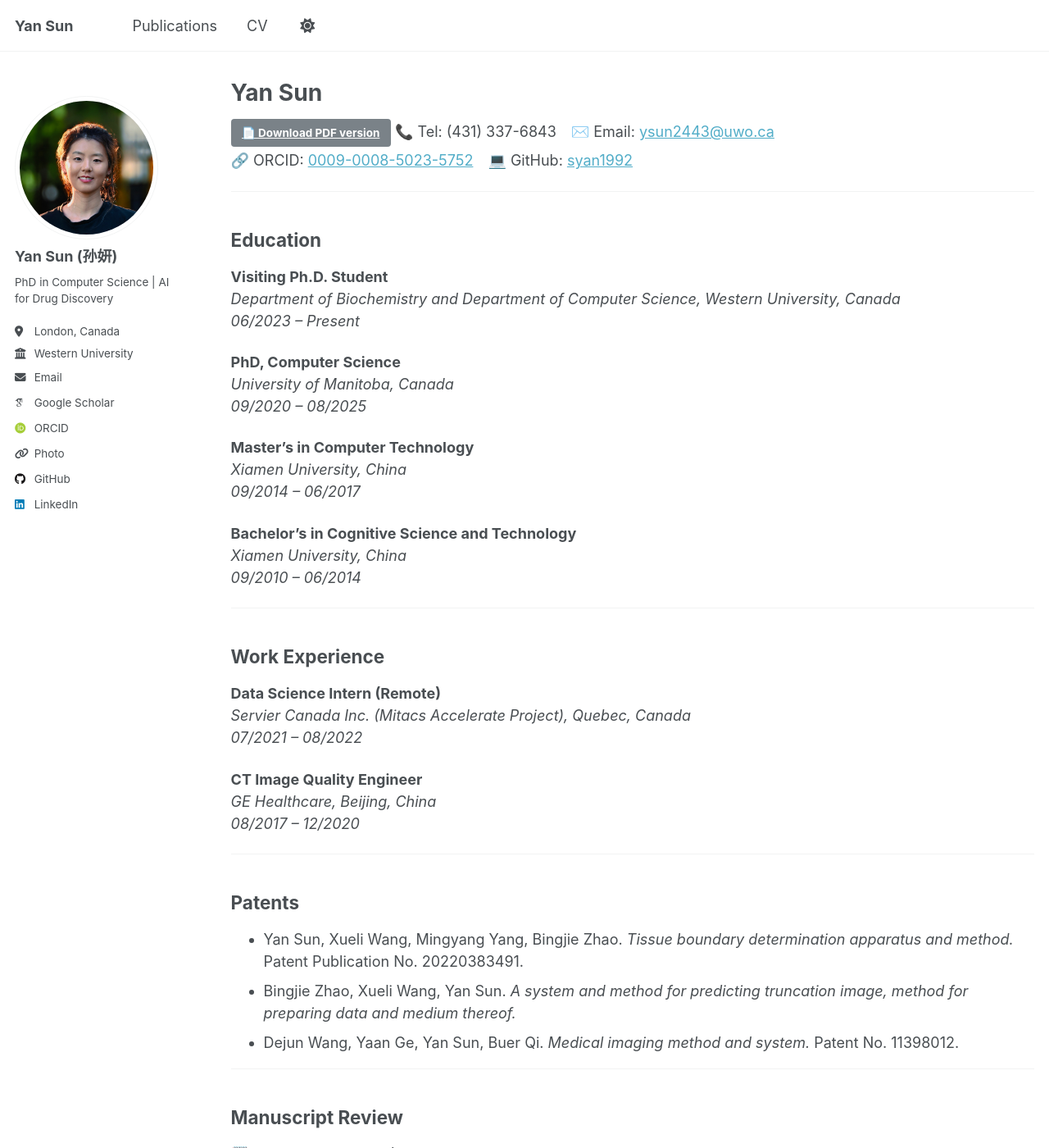
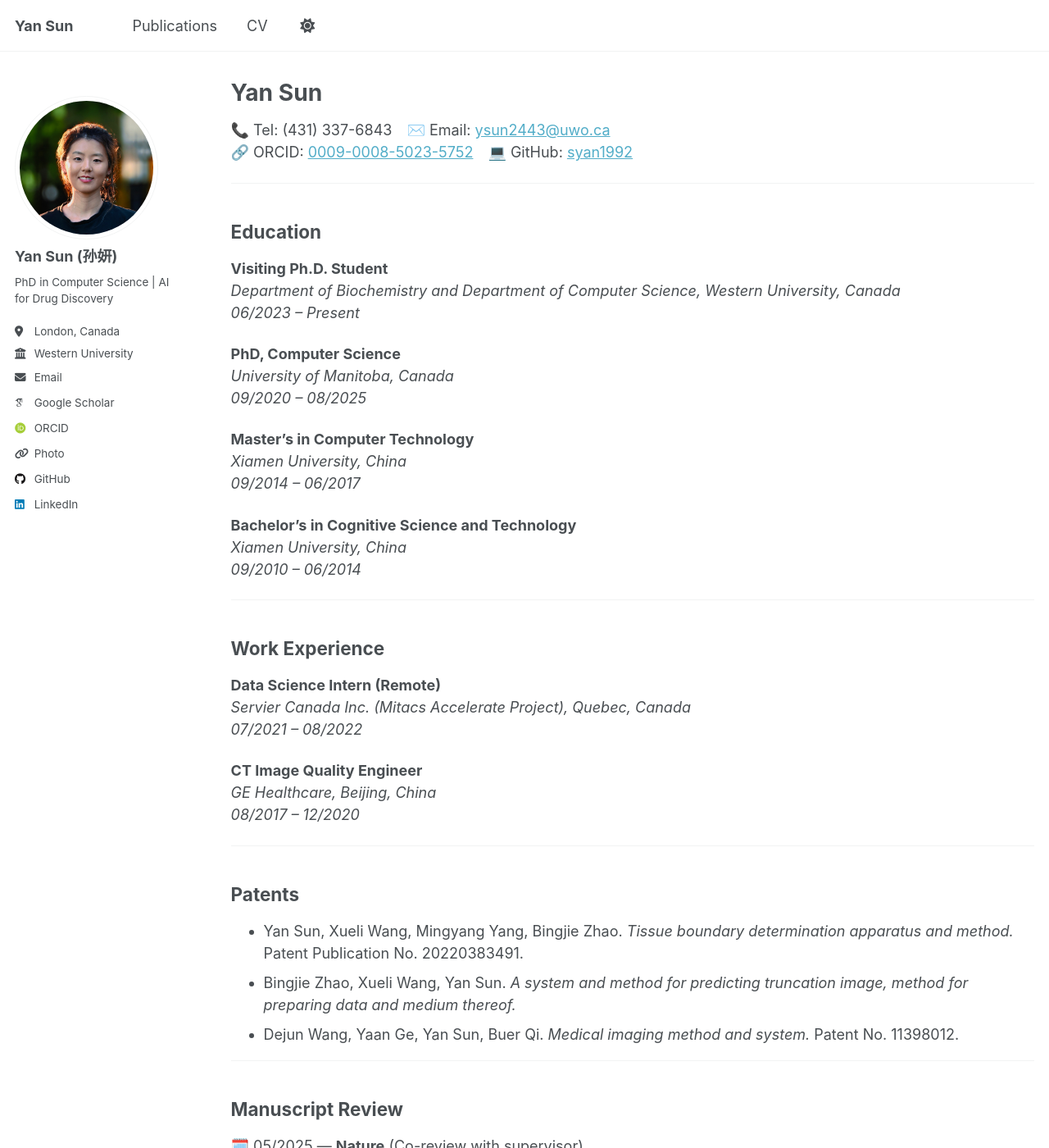
Before and after one commit to syan1992/syan1992.github.io, a Jekyll site: the page built from _pages/cv.md, in a window 1280 px wide and 1400 px high. Shown: the whole window at 82% size. Built offline with Jekyll 4.4.1, drawn with Linux system fonts in a browser that asks for light colours; some web fonts are replaced; a script that is not in the unit is left out; some of the changed text lies outside the part shown.

Commit message:
Update cv.md

```diff
--- a/_pages/cv.md
+++ b/_pages/cv.md
@@ -8,7 +8,7 @@ redirect_from:
 ---
 
 {% include base_path %}
-[📄 Download PDF version](../files/Yan_CV.pdf){: .btn .btn--primary }
+
 📞 Tel: (431) 337-6843 ✉️ Email: [ysun2443@uwo.ca](mailto:ysun2443@uwo.ca)
 🔗 ORCID: [0009-0008-5023-5752](https://orcid.org/0009-0008-5023-5752) 💻 GitHub: [syan1992](https://github.com/syan1992)
 
```
Also changed, not shown: other parts of _pages/cv.md (+2 -0 lines).
